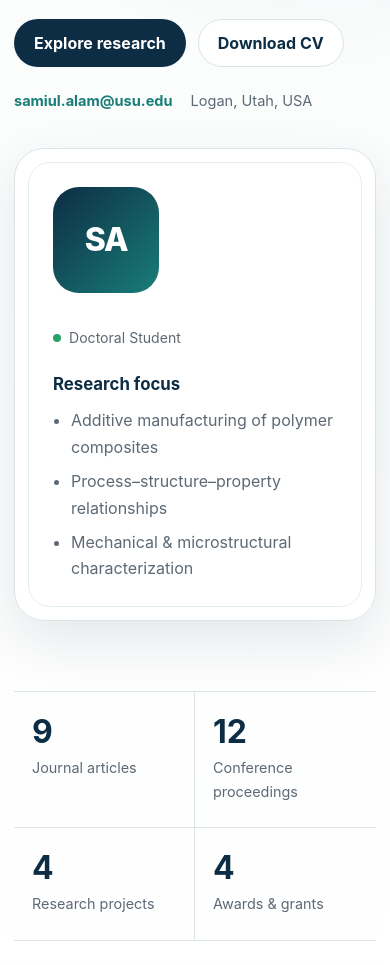
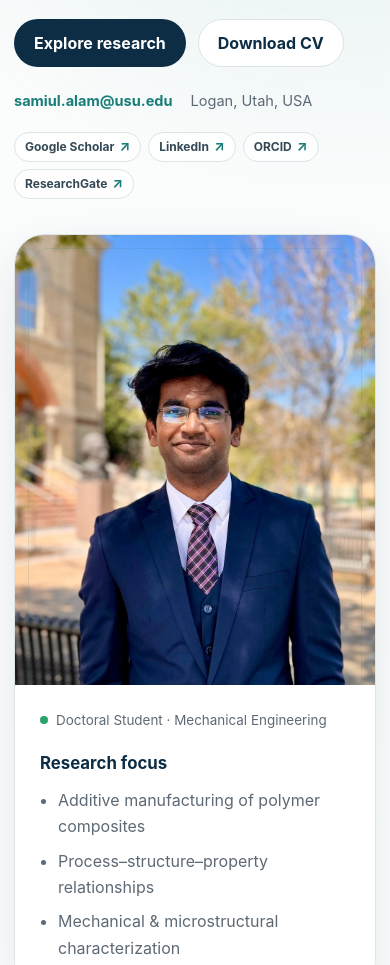
Before and after one commit to samiul-alam-usu/samiul-alam-usu.github.io, a plain HTML site: page index.html in a window 390 px wide. Shown: the part 600-1565 px from the top of the page. Drawn offline with Linux system fonts and the light colour scheme.

Commit message:
Add files via upload

```diff
--- a/index.html
+++ b/index.html
@@ -37,18 +37,26 @@
           <p class="hero-text">I study how manufacturing processes shape the microstructure and performance of fiber-reinforced thermoplastic composites, with applications in automotive, aerospace, and advanced infrastructure systems.</p>
           <div class="hero-actions">
             <a class="btn btn-primary" href="#research">Explore research</a>
-            <a class="btn btn-secondary" href="Alam_Samiul_CV.pdf" download>Download CV</a>
+            <a class="btn btn-secondary" href="Samiul_Alam_CV.pdf" download>Download CV</a>
           </div>
           <div class="quick-links" aria-label="Contact links">
             <a href="mailto:samiul.alam@usu.edu">samiul.alam@usu.edu</a>
             <span>Logan, Utah, USA</span>
           </div>
+          <div class="profile-links" aria-label="Academic and professional profiles">
+            <a href="https://scholar.google.com/citations?user=UDKmKFgAAAAJ&amp;hl=en&amp;authuser=2" target="_blank" rel="noopener" aria-label="Google Scholar profile">Google Scholar <span>↗</span></a>
+            <a href="https://www.linkedin.com/in/samiul-alam-kuetme2k16/" target="_blank" rel="noopener" aria-label="LinkedIn profile">LinkedIn <span>↗</span></a>
+            <a href="https://orcid.org/0000-0002-0033-0507" target="_blank" rel="noopener" aria-label="ORCID profile">ORCID <span>↗</span></a>
+            <a href="https://www.researchgate.net/profile/Samiul-Alam-3?ev=hdr_xprf" target="_blank" rel="noopener" aria-label="ResearchGate profile">ResearchGate <span>↗</span></a>
+          </div>
         </div>
 
-        <div class="hero-card reveal" aria-label="Research profile summary">
-          <div class="avatar" aria-hidden="true">SA</div>
+        <div class="hero-card reveal" aria-label="Samiul Alam research profile">
+          <div class="profile-photo-wrap">
+            <img class="profile-photo" src="samiul-alam-profile.jpg" alt="Samiul Alam in professional attire" width="1000" height="1333">
+          </div>
           <div class="hero-card-copy">
-            <span class="status-dot"></span><span>Doctoral Student</span>
+            <div class="profile-status"><span class="status-dot"></span><span>Doctoral Student · Mechanical Engineering</span></div>
             <h2>Research focus</h2>
             <ul>
               <li>Additive manufacturing of polymer composites</li>
@@ -222,9 +230,17 @@
           <h2>Research, collaboration, or professional inquiries</h2>
           <p>For questions about my research or potential collaborations, feel free to get in touch.</p>
         </div>
-        <div class="contact-actions">
-          <a class="btn btn-light" href="mailto:samiul.alam@usu.edu">Email me</a>
-          <a class="btn btn-outline-light" href="Alam_Samiul_CV.pdf" download>Download CV</a>
+        <div class="contact-actions-wrap">
+          <div class="contact-actions">
+            <a class="btn btn-light" href="mailto:samiul.alam@usu.edu">Email me</a>
+            <a class="btn btn-outline-light" href="Samiul_Alam_CV.pdf" download>Download CV</a>
+          </div>
+          <div class="contact-profile-links" aria-label="Professional profiles">
+            <a href="https://scholar.google.com/citations?user=UDKmKFgAAAAJ&amp;hl=en&amp;authuser=2" target="_blank" rel="noopener">Scholar</a>
+            <a href="https://www.linkedin.com/in/samiul-alam-kuetme2k16/" target="_blank" rel="noopener">LinkedIn</a>
+            <a href="https://orcid.org/0000-0002-0033-0507" target="_blank" rel="noopener">ORCID</a>
+            <a href="https://www.researchgate.net/profile/Samiul-Alam-3?ev=hdr_xprf" target="_blank" rel="noopener">ResearchGate</a>
+          </div>
         </div>
       </div>
     </section>
--- a/styles.css
+++ b/styles.css
@@ -74,21 +74,26 @@ button, a { -webkit-tap-highlight-color: transparent; }
 .btn-secondary { color: var(--navy); background: #fff; border-color: var(--line); }
 .quick-links { display: flex; flex-wrap: wrap; gap: 18px; color: var(--muted); font-size: .91rem; }
 .quick-links a { color: var(--teal); font-weight: 700; text-decoration: none; }
+.profile-links { display: flex; flex-wrap: wrap; gap: 9px; margin-top: 19px; }
+.profile-links a { display: inline-flex; align-items: center; gap: 5px; padding: 7px 11px; border: 1px solid var(--line); border-radius: 999px; background: rgba(255,255,255,.78); color: #344955; font-size: .79rem; font-weight: 750; line-height: 1; text-decoration: none; transition: .2s ease; }
+.profile-links a span { color: var(--teal); font-size: .86rem; }
+.profile-links a:hover { color: var(--teal); border-color: rgba(25,125,120,.35); background: #fff; transform: translateY(-1px); }
 
 .hero-card {
   border: 1px solid var(--line);
   border-radius: 30px;
-  background: rgba(255,255,255,.92);
+  background: rgba(255,255,255,.96);
   box-shadow: var(--shadow);
-  padding: 38px;
+  overflow: hidden;
   position: relative;
 }
-.hero-card::after { content: ""; position: absolute; inset: 13px; border: 1px solid rgba(25,125,120,.12); border-radius: 22px; pointer-events: none; }
-.avatar { width: 106px; height: 106px; border-radius: 26px; display: grid; place-items: center; font-size: 2rem; font-weight: 850; color: #fff; background: linear-gradient(135deg, var(--navy), var(--teal)); margin-bottom: 30px; letter-spacing: -.04em; }
-.hero-card-copy { position: relative; z-index: 1; }
-.hero-card-copy > span { font-size: .88rem; color: var(--muted); vertical-align: middle; }
-.status-dot { display: inline-block; width: 8px; height: 8px; border-radius: 50%; background: #2aa36b; margin-right: 8px; }
-.hero-card h2 { margin: 21px 0 9px; font-size: 1.05rem; color: var(--navy); }
+.hero-card::after { content: ""; position: absolute; inset: 13px; border: 1px solid rgba(25,125,120,.12); border-radius: 22px; pointer-events: none; z-index: 2; }
+.profile-photo-wrap { aspect-ratio: 4 / 5; overflow: hidden; background: var(--soft); }
+.profile-photo { width: 100%; height: 100%; display: block; object-fit: cover; object-position: center 34%; }
+.hero-card-copy { position: relative; z-index: 3; padding: 28px 32px 32px; background: rgba(255,255,255,.97); }
+.profile-status { display: flex; align-items: center; gap: 8px; color: var(--muted); font-size: .84rem; }
+.status-dot { display: inline-block; flex: 0 0 auto; width: 8px; height: 8px; border-radius: 50%; background: #2aa36b; }
+.hero-card h2 { margin: 19px 0 9px; font-size: 1.05rem; color: var(--navy); }
 .hero-card ul { margin: 0; padding-left: 18px; color: var(--muted); }
 .hero-card li + li { margin-top: 8px; }
 
@@ -150,7 +155,11 @@ button, a { -webkit-tap-highlight-color: transparent; }
 .contact-card .section-kicker { color: #a6ded8; }
 .contact-card h2 { margin: 0; font-size: clamp(2rem, 3.5vw, 3rem); line-height: 1.12; max-width: 700px; }
 .contact-card p:not(.section-kicker) { color: rgba(255,255,255,.78); max-width: 650px; }
-.contact-actions { display: flex; gap: 10px; flex-wrap: wrap; flex-shrink: 0; }
+.contact-actions-wrap { display: flex; flex-direction: column; align-items: flex-end; gap: 14px; flex-shrink: 0; }
+.contact-actions { display: flex; gap: 10px; flex-wrap: wrap; justify-content: flex-end; }
+.contact-profile-links { display: flex; flex-wrap: wrap; justify-content: flex-end; gap: 12px; }
+.contact-profile-links a { color: rgba(255,255,255,.82); font-size: .78rem; font-weight: 700; text-decoration: none; border-bottom: 1px solid rgba(255,255,255,.28); }
+.contact-profile-links a:hover { color: #fff; border-color: #fff; }
 .btn-light { background: #fff; color: var(--navy); }
 .btn-outline-light { color: #fff; border-color: rgba(255,255,255,.45); }
 
@@ -163,12 +172,14 @@ button, a { -webkit-tap-highlight-color: transparent; }
 @media (max-width: 930px) {
   .hero { padding-top: 64px; }
   .hero-grid { grid-template-columns: 1fr; gap: 35px; }
-  .hero-card { max-width: 660px; }
+  .hero-card { max-width: 520px; width: 100%; }
   .project-grid { grid-template-columns: 1fr; }
   .toolbox-grid, .education-grid { grid-template-columns: 1fr; }
   .toolbox-grid > div { border-left: 0; border-top: 1px solid rgba(255,255,255,.18); padding: 15px 0 0; }
   .section-heading { align-items: start; flex-direction: column; }
   .contact-card { align-items: flex-start; flex-direction: column; }
+  .contact-actions-wrap { align-items: flex-start; }
+  .contact-actions, .contact-profile-links { justify-content: flex-start; }
 }
 
 @media (max-width: 760px) {
@@ -178,6 +189,9 @@ button, a { -webkit-tap-highlight-color: transparent; }
   .site-nav a { padding: 10px 12px; }
   .nav-toggle { display: block; }
   .hero h1 { font-size: clamp(3.5rem, 18vw, 5rem); }
+  .hero-card-copy { padding: 24px 25px 28px; }
+  .profile-links { gap: 7px; }
+  .profile-links a { font-size: .75rem; padding: 7px 10px; }
   .stats { grid-template-columns: repeat(2, 1fr); }
   .stats div:nth-child(2) { border-right: 0; }
   .stats div:nth-child(-n+2) { border-bottom: 1px solid var(--line); }
```
Also changed, not shown: samiul-alam-profile.jpg (added), 1 other file.
